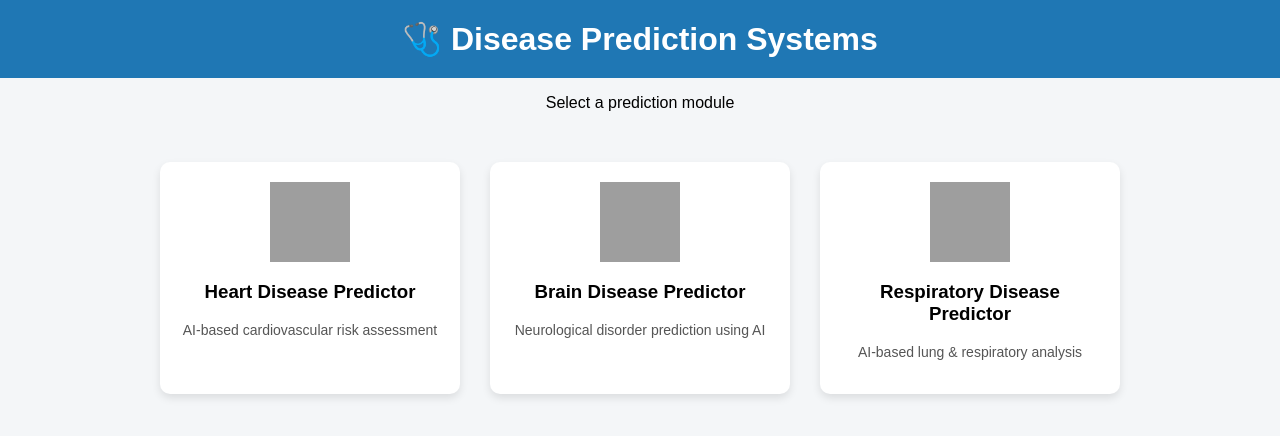
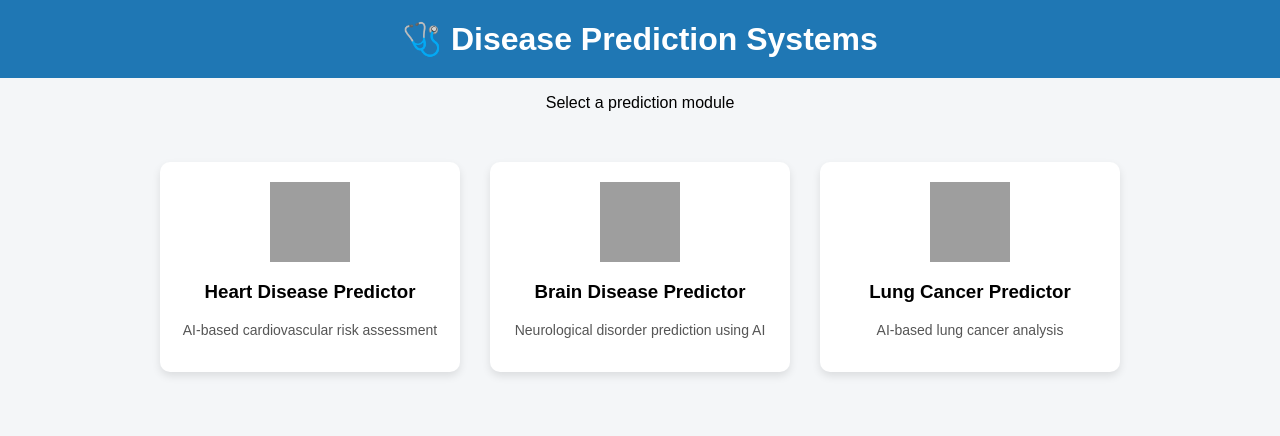
Before and after one commit to halakhan2007/MediShieldAI, a plain HTML site: page prediction_hub.html in a window 1280 px wide. Drawn offline with Linux system fonts and the light colour scheme; grey boxes are pictures that could not be loaded.

Commit message:
Add Lung Cancer Predictor card
Added Lung Cancer Predictor card to the Disease Prediction Hub.

```diff
--- a/prediction_hub.html
+++ b/prediction_hub.html
@@ -78,11 +78,11 @@
         <p>Neurological disorder prediction using AI</p>
     </div>
 
-    <!-- RESPIRATORY -->
-    <div class="card" onclick="window.open('https://your-respiratory-predictor-link', '_blank')">
-        <img src="https://cdn-icons-png.flaticon.com/512/2913/2913461.png">
-        <h3>Respiratory Disease Predictor</h3>
-        <p>AI-based lung & respiratory analysis</p>
+    <!-- LUNG CANCER-->
+    <div class="card" onclick="window.open('https://lungcancer-predictor-bhawna.streamlit.app/', '_blank')">
+        <img src="https://cdn-icons-png.flaticon.com/128/7787/7787783.png">
+        <h3>Lung Cancer Predictor</h3>
+        <p>AI-based lung cancer analysis</p>
     </div>
 
 </div>
```
